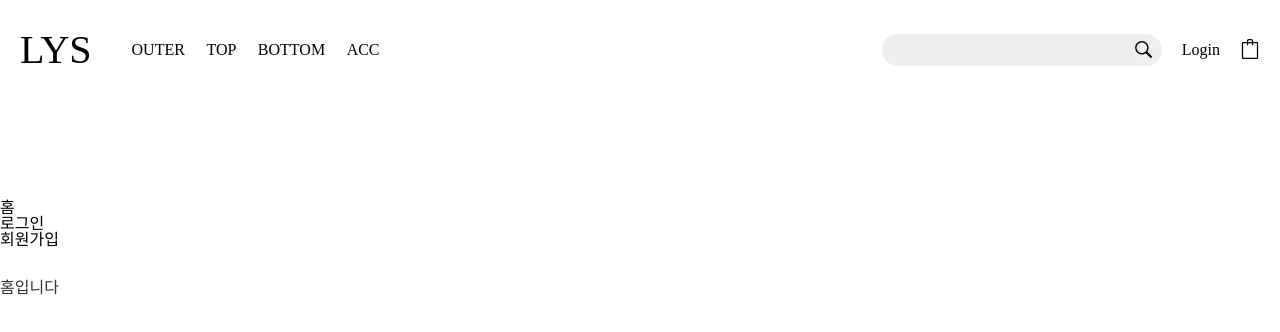
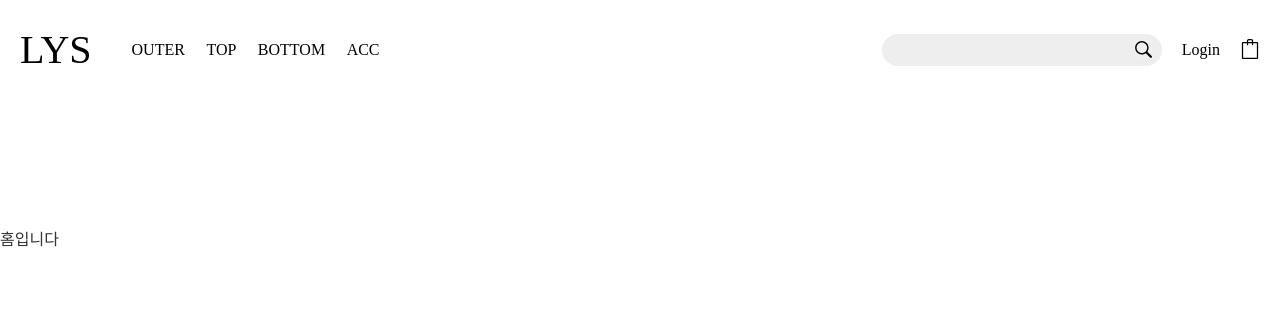
Before and after one commit to SuperMiniBeans/Front, a React (Create React App) app: page / in a window 1280 px wide. Shown: the top 332 px of the page. Built offline with nearby package versions, Linux system fonts and the light colour scheme.

Commit message:
[ADD] 라우터 수정

```diff
--- a/src/App.js
+++ b/src/App.js
@@ -16,10 +16,6 @@ function App() {
     <div>
       <GlobalStyle />
       <Header />
-      <div><Link to="/">홈</Link></div>
-      <div><Link to="/login">로그인</Link></div>
-      <div><Link to="/join">회원가입</Link></div>
-
 
       <Routes>
         <Route path='/' element={<Home />} />
@@ -27,10 +23,8 @@ function App() {
         <Route path='/join' element={<Join />} />
         <Route path='/join/joincomplete' element={<JoinComplete />} />
         <Route path='/search/id' element={<SearchId />} />
-        <Route path='/search/pw' element={<ResetPw />} />
-        <Route path='/search/pw/check' element={<ResetPwChk />} />
-
-
+        <Route path='/search/check/pw' element={<ResetPw />} />
+        <Route path='/search/check' element={<ResetPwChk />} />
       </Routes>
     </div>
   );
```
